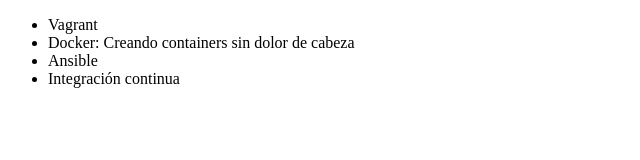
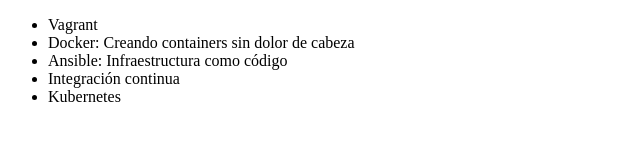
Before and after one commit to lothringen21/ejemplos-git, a plain HTML site: page index.html in a window 1280 px wide. Shown: the whole page, without its empty margins (0-640 px from the left). Drawn offline with Linux system fonts and the light colour scheme.

Commit message:
Creando nuevo curso de Kubernetes

```diff
--- a/index.html
+++ b/index.html
@@ -8,8 +8,9 @@
      <ul>
          <li> Vagrant </li>
          <li> Docker: Creando containers sin dolor de cabeza</li>
-         <li> Ansible </li>
+         <li> Ansible: Infraestructura como código </li>
          <li> Integración continua </li>
+         <li> Kubernetes </li>
      </ul>
 </body>
 </html>
```
